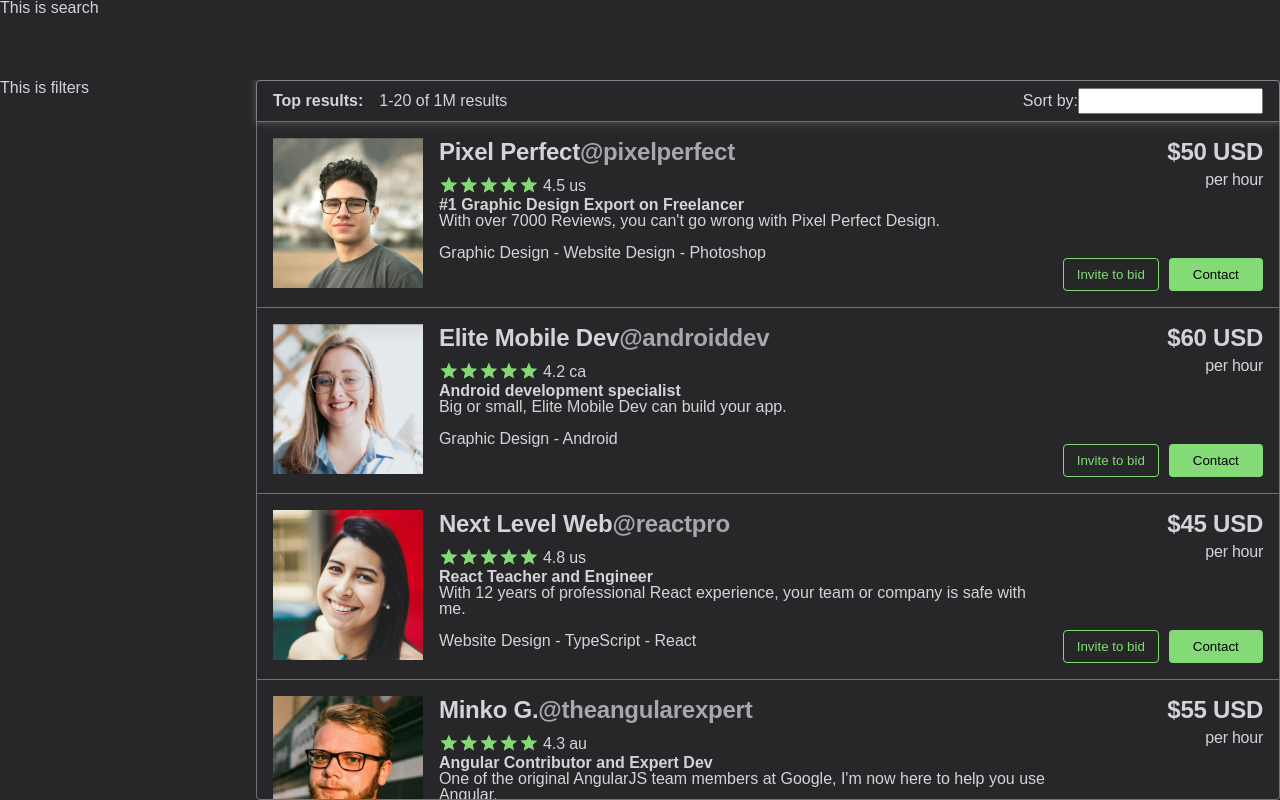
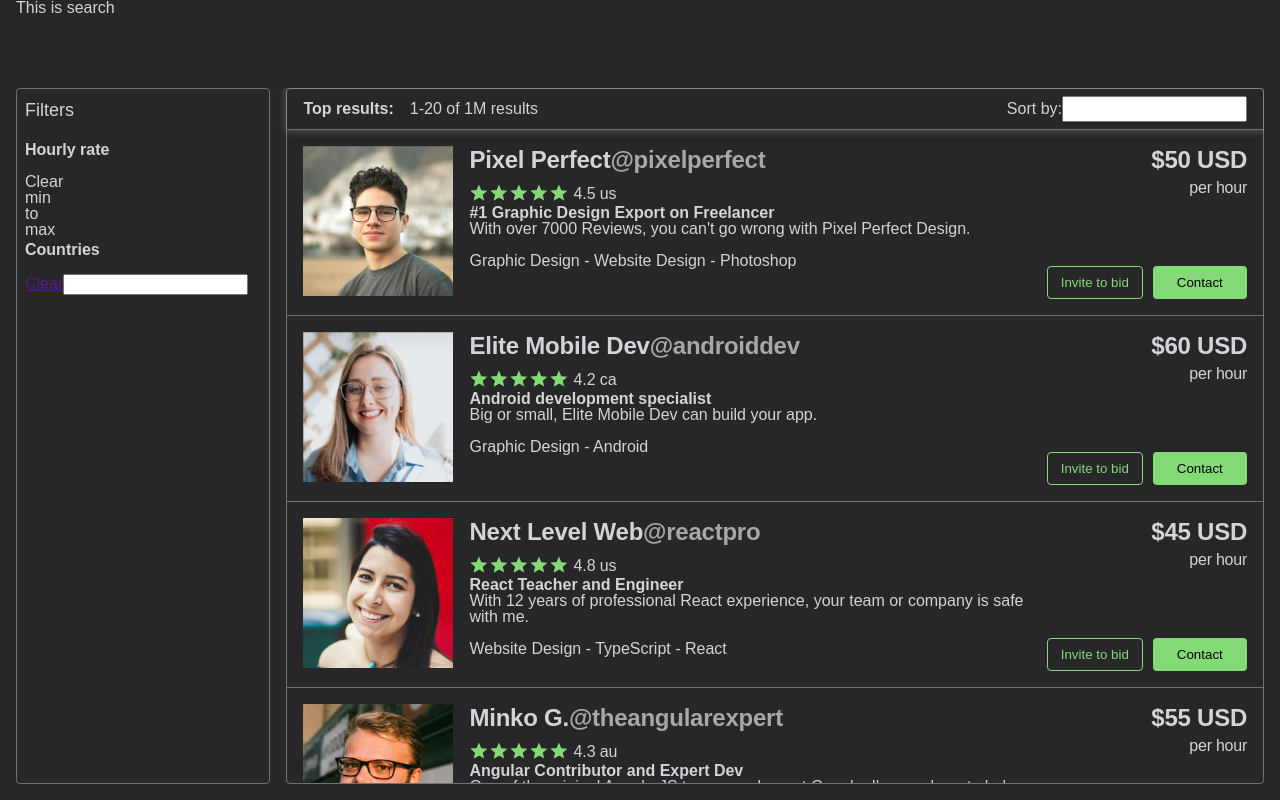
Before and after one commit to patbornay/coding-puzzles, a React (Vite) app in the folder react-notes/training/: page / in a window 1280 px wide. Built offline with nearby package versions, Linux system fonts and the light colour scheme.

Commit message:
improve page layout spacing

```diff
--- a/react-notes/training/src/App.css
+++ b/react-notes/training/src/App.css
@@ -1,5 +1,9 @@
 /* http://meyerweb.com/eric/tools/css/reset/ v2.0 | 20110126 License: none (public domain) */ html, body, div, span, applet, object, iframe, h1, h2, h3, h4, h5, h6, p, blockquote, pre, a, abbr, acronym, address, big, cite, code, del, dfn, em, img, ins, kbd, q, s, samp, small, strike, strong, sub, sup, tt, var, b, u, i, center, dl, dt, dd, ol, ul, li, fieldset, form, label, legend, table, caption, tbody, tfoot, thead, tr, th, td, article, aside, canvas, details, embed, figure, figcaption, footer, header, hgroup, menu, nav, output, ruby, section, summary, time, mark, audio, video { margin: 0; padding: 0; border: 0; font-size: 100%; vertical-align: baseline; } /* HTML5 display-role reset for older browsers */ article, aside, details, figcaption, figure, footer, header, hgroup, menu, nav, section { display: block; } body { line-height: 1; } ol, ul { list-style: none; } blockquote, q { quotes: none; } blockquote:before, blockquote:after, q:before, q:after { content: ''; content: none; } table { border-collapse: collapse; border-spacing: 0; }
 *, *::before, *::after { box-sizing: border-box; font-family: var(--font-family-primary); }
+
+html {
+  background-color: var(--neutral-800);
+}
 
 :root {
   /* Neutral scale */
--- a/react-notes/training/src/components/Filters.module.css
+++ b/react-notes/training/src/components/Filters.module.css
@@ -1,3 +1,9 @@
 .filters {
+
   width: 25vw;
+  border-style: solid;
+  border-radius: var(--spacing-100);
+  border-color: var(--neutral-500);
+  border-width: 1px;
+  padding: var(--spacing-200);
 }
--- a/react-notes/training/src/components/Filters.tsx
+++ b/react-notes/training/src/components/Filters.tsx
@@ -1,5 +1,23 @@
-import styles from './Filters.module.css';
+import styles from "./Filters.module.css";
 
 export const Filters = () => {
-  return <div className={styles["filters"]}> This is filters </div>;
-}
+  return (
+    <div className={styles["filters"]}>
+      <h4>Filters</h4>
+      <div className="hourly-rate-section">
+        <h5>Hourly rate</h5>
+        <a>Clear</a>
+        <div className="min-max-container">
+          <div>min</div>
+          <div>to</div>
+          <div>max</div>
+        </div>
+      </div>
+      <div className="countries-section">
+        <h5>Countries</h5>
+        <a href="">Clear</a>
+        <input />
+      </div>
+    </div>
+  );
+};
--- a/react-notes/training/src/pages/userPage/UserPage.module.css
+++ b/react-notes/training/src/pages/userPage/UserPage.module.css
@@ -3,8 +3,13 @@
   color: var(--neutral-300);
   display: flex;
   flex-direction: column;
+  gap: var(--spacing-200);
   width: 100vw;
   height: 100vh;
+  box-sizing: border-box;
+  padding-bottom: var(--spacing-300);
+  padding-left: var(--spacing-300);
+  padding-right: var(--spacing-300);
 }
 
 .search {
@@ -17,4 +22,5 @@
   display:flex;
   flex-direction: row;
   width: 100%;
+  gap: var(--spacing-300);
 }
```
